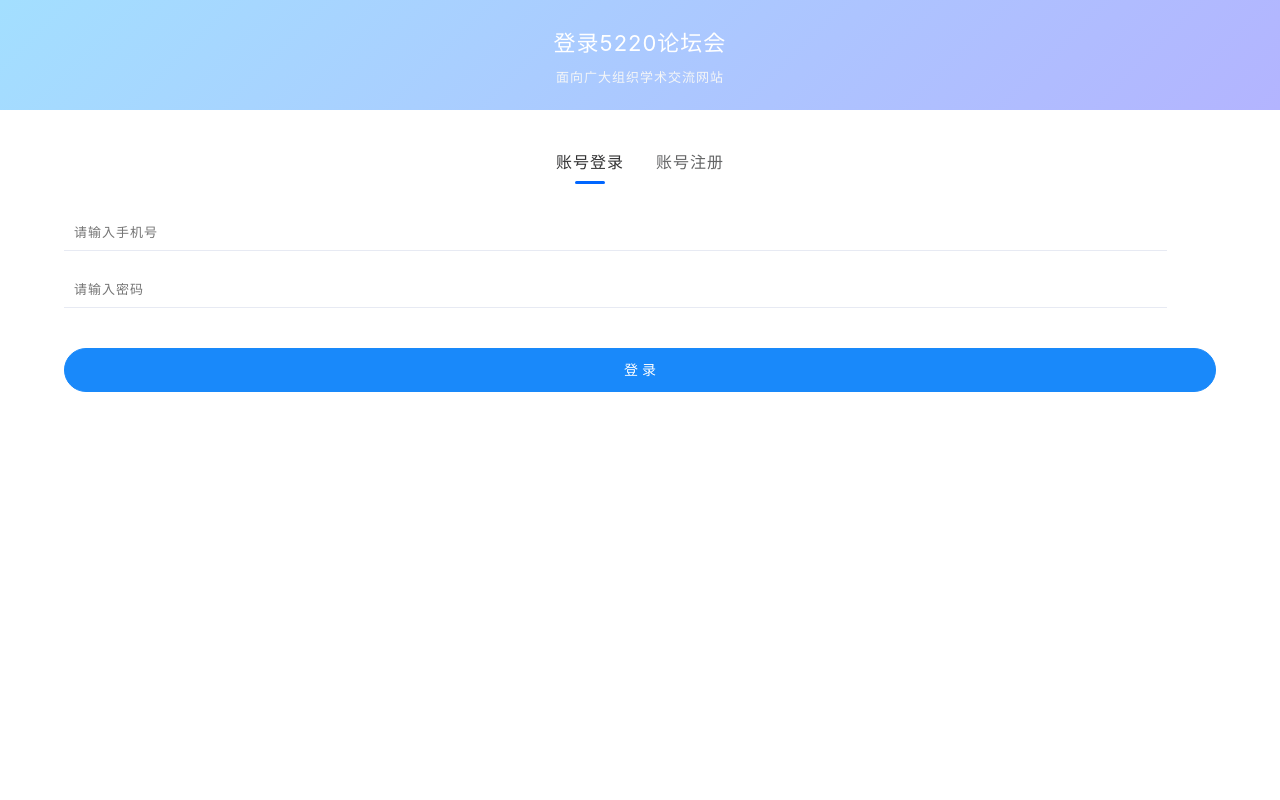
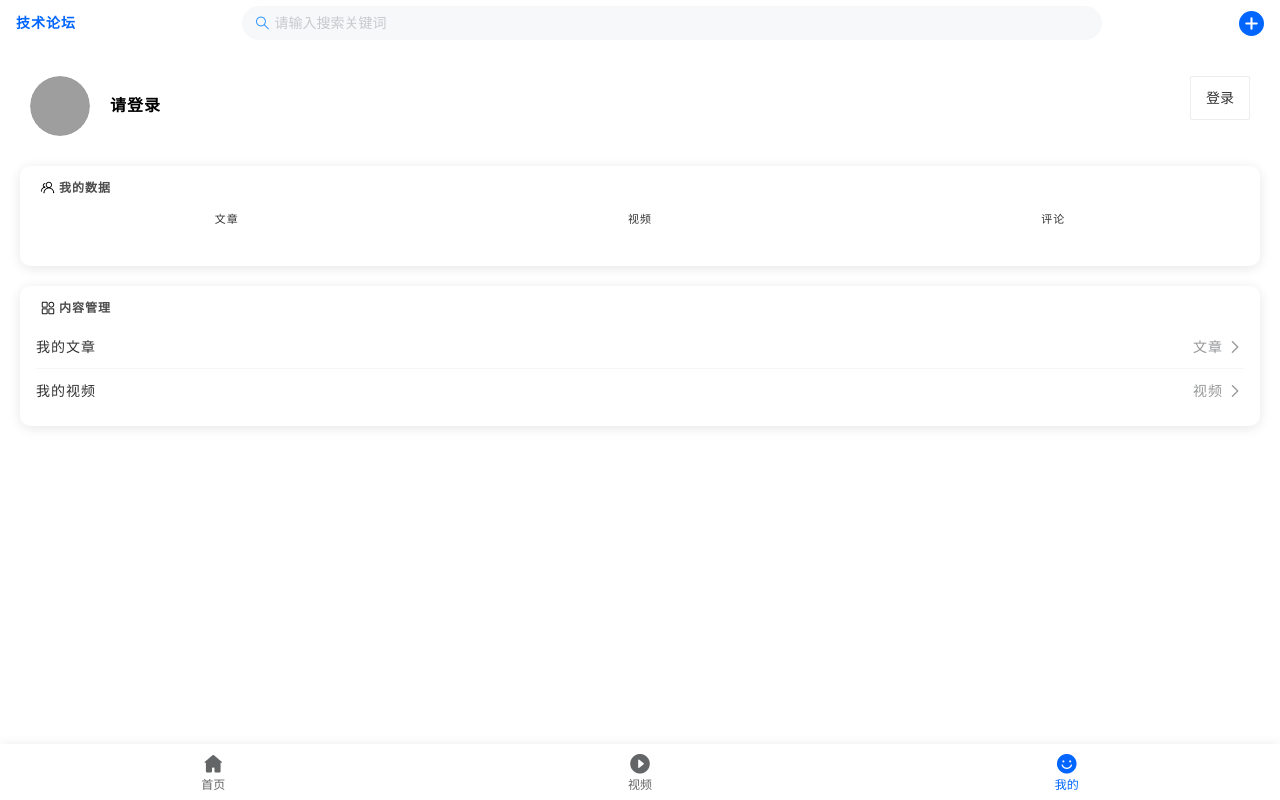
Before and after one commit to ltf-space/technology-forum-app, a Vue app: page /me in a window 1280 px wide. Before the commit this address led to /login. Built offline with nearby package versions, Linux system fonts and the light colour scheme; grey boxes are pictures that could not be loaded.

Commit message:
优化了用户不在线时操作内容的权限

```diff
--- a/package.json
+++ b/package.json
@@ -9,7 +9,7 @@
   "dependencies": {
     "axios": "^0.21.1",
     "markdown-it-vue": "^1.1.6",
-    "vant": "^2.12.12",
+    "vant": "^2.12.31",
     "vue": "^2.6.11",
     "vue-router": "^3.2.0",
     "vuex": "^3.4.0"
--- a/src/components/ArticleList.vue
+++ b/src/components/ArticleList.vue
@@ -117,7 +117,7 @@ export default {
 
 .title {
   letter-spacing: 1px;
-  font-weight: 500;
+  font-weight: 600;
   color: rgba(0, 0, 0, .9);
 }
 
--- a/src/components/UserArticleList.vue
+++ b/src/components/UserArticleList.vue
@@ -20,14 +20,14 @@
                 />
               </div>
             </div>
+          </div>
+        </router-link>
         <div class="star-bar">
           <van-icon name="like-o" size="12px"/><span class="star-bar-count">{{ item.agreeCount }}</span>
           <van-icon name="chat-o" size="12px"/><span class="star-bar-count">{{ item.commentCount }}</span>
           <span class="star-bar-count">{{ item.createAt }}</span>
-              <van-icon color="#eee" style="float: right;padding-top: 3px" name="cross" />
+          <van-icon color="#eee" style="float: right;padding-top: 3px" name="cross" @click="test"/>
         </div>
-          </div>
-        </router-link>
       </div>
 
       <div v-if="!item.hasPoster" class="item">
@@ -41,14 +41,14 @@
                 </div>
               </div>
             </div>
+          </div>
+        </router-link>
         <div class="star-bar">
           <van-icon name="like-o" size="12px"/><span class="star-bar-count">{{ item.agreeCount }}</span>
           <van-icon name="chat-o" size="12px"/><span class="star-bar-count">{{ item.commentCount }}</span>
           <span class="star-bar-count">{{ item.createAt }}</span>
-              <van-icon color="#eee" style="float: right;padding-top: 3px" name="cross" />
+          <van-icon color="#eee" style="float: right;padding-top: 3px" name="cross" @click="test"/>
         </div>
-          </div>
-        </router-link>
       </div>
     </div>
   </div>
@@ -71,14 +71,38 @@ export default {
     }
   },
   created(){
-    console.log(this.list);
+    // console.log(this.list);
   },
   mounted() {
-    console.log(this.list);
+    // console.log(this.list);
+  },
+  methods: {
+    async test(){
+      const res = await this.$dialog.confirm({
+        title: '警告',
+        message: '删除后无法撤回，是否删除',
+      })
+      if(res == 'confirm'){
+        console.log('点击了确认按钮');
+      }
+    }
   },
 }
 </script>
 <style scoped>
+.article {
+  font-size: 14px;
+  letter-spacing: 1px;
+  padding: 5px 0;
+  color: rgba(0, 0, 0, .8);
+  max-height: 33px;
+
+  overflow: hidden;
+  text-overflow: ellipsis;
+  display: -webkit-box;
+  -webkit-line-clamp: 2;
+  -webkit-box-orient: vertical;
+}
 .article-poster {
   min-width: 100px;
   min-height: 63px;
@@ -100,7 +124,7 @@ export default {
 
 .title {
   letter-spacing: 1px;
-  font-weight: 500;
+  font-weight: 600;
   color: rgba(0, 0, 0, .9);
 }
 
@@ -123,23 +147,10 @@ export default {
   color: rgba(0, 0, 0, .6);
 }
 
-.article {
-  font-size: 14px;
-  letter-spacing: 1px;
-  padding: 5px 0;
-  color: rgba(0, 0, 0, .8);
-  max-height: 35px;
-
-  overflow: hidden;
-  text-overflow: ellipsis;
-  display: -webkit-box;
-  -webkit-line-clamp: 2;
-  -webkit-box-orient: vertical;
-}
-
 .star-bar {
   height: 25px;
   padding-top: 8px;
+  padding-left: 8px;
 }
 
 .star-bar-count {
--- a/src/components/VideoList.vue
+++ b/src/components/VideoList.vue
@@ -2,7 +2,7 @@
   <div class="main">
     <div class="item" v-for="(item,index) in videoList" :key="index">
       <div class="title">{{ item.title }}</div>
-      <van-icon  v-if="isIcon" color="#eee" style="float: right;padding-top: 3px" name="cross" />
+      <van-icon  v-if="isIcon" color="#eee" style="float: right;padding-top: 3px" name="cross" @click="test"/>
       <div class="des">{{ item.type }}｜发布时间 {{ item.createAt }}</div>
       <div class="play" :style="'height:' + playHeight + 'px'">
         <video class="video"
@@ -44,14 +44,12 @@ export default {
   },
   mounted() {
     this.playHeight = this.windowWidth * (9 / 16)
-    // FindAllVideo().then((res) => {
-    //   if (res.status) {
-    //     this.videoList = res.data
-    //     // this.src = res.data[0].fid
-    //     console.log(res.data)
-    //   }
-    // })
   },
+  methods:{
+    test(){
+      console.log(111);
+    }
+  }
 
 }
 </script>
--- a/src/layout/Header.vue
+++ b/src/layout/Header.vue
@@ -21,7 +21,7 @@
 
     <van-popup v-model="show" round position="bottom" :style="{ height: '240px' }">
       <div style="padding: 20px">
-        <div class="author">
+        <div class="author" v-if="user">
           <van-image
               round
               width="40"
@@ -77,8 +77,15 @@ export default {
     onSearch() {
       this.$router.push('/search')
     },
-
+    // 点击右上角+按钮
     onClickRight() {
+      if(!this.user){
+        this.$store.commit('dialog',{
+          title:'提示',
+          msg:'登录后才可发表文章，是否跳转到登陆界面'
+        })
+        return
+      }
       this.show = true
     },
   },
--- a/src/layout/Index.vue
+++ b/src/layout/Index.vue
@@ -56,7 +56,7 @@ export default {
     changeTag(index){
       // 滚动条距离顶部的位置
       const scrollTop = document.documentElement.scrollTop || document.body.scrollTop
-      console.log(scrollTop);
+      // console.log(scrollTop);
       if(index == 0 || index == 1){
         if(scrollTop != 0){
           window.scrollTo(0,0)
--- a/src/router/index.js
+++ b/src/router/index.js
@@ -68,9 +68,9 @@ const router = new VueRouter({
 })
 
 //路由卫士
-router.beforeEach((to, from, next) => {
-    if (to.name !== 'Login' && !localStorage.getItem("uid")) next({name: 'Login'})
-    else next()
-})
+// router.beforeEach((to, from, next) => {
+//     if (to.name !== 'Login' && !localStorage.getItem("uid")) next({name: 'Login'})
+//     else next()
+// })
 
 export default router
--- a/src/store/index.js
+++ b/src/store/index.js
@@ -1,6 +1,7 @@
 import Vue from 'vue'
 import Vuex from 'vuex'
-import {Toast} from 'Vant'
+import {Toast} from 'vant'
+import {Dialog} from 'vant'
 Vue.use(Vuex)
 
 import {FindAllArticle} from "@/api/article";
@@ -13,7 +14,20 @@ export default new Vuex.Store({
     onrefresh(state,data){
       this.state.articleList = data
       this.state.isLoading = false
-    }
+    },
+      // 封装函数（弹出框）
+    dialog(state,payload){
+      return Dialog.confirm({
+          title: payload.title,
+          message: payload.msg,
+        }).then(() => {
+          // 点击确认后操作
+          location.href = '/login'
+        })
+        .catch(() => {
+          // 点击取消后操作
+        });
+    },
   },
   actions: {
     ONREFRESH(context){
--- a/src/views/ArticleDetails.vue
+++ b/src/views/ArticleDetails.vue
@@ -64,7 +64,8 @@
                v-model="show"
                round
                position="bottom"
-               :style="{ height: '90%' }">
+               :style="{ height: '90%' }"
+               @close="commentForm.content = ''">
       <div style="padding: 15px">
         <div class="popup-title">全部评论</div>
         <div class="popup-content">
@@ -170,6 +171,13 @@ export default {
     },
 // 点击发布按钮触发
     submitComment() {
+      if(!this.commentForm.uid){
+        this.$store.commit('dialog',{
+          title:'提示',
+          msg:'您当前没有登录，是否跳转到登陆界面'
+        })
+        return
+      }
       if(!this.commentForm.content){
         this.$toast('请输入评论内容')
         return
@@ -188,6 +196,14 @@ export default {
     },
 // 点击赞同按钮触发
     agree() {
+      if(!this.commentForm.uid){
+        this.$store.commit('dialog',{
+          title:'提示',
+          msg:'您当前没有登录，是否跳转到登陆界面'
+        })
+        // this.dialog('提示','您当前没有登录，是否跳转到登陆界面')
+        return
+      }
       this.agreeLoading = true
       Agree(this.$route.params.id).then( res => {
         if (res.status) {
@@ -199,7 +215,6 @@ export default {
         }, 700)
       })
     },
-
   },
 
 }
--- a/src/views/Me.vue
+++ b/src/views/Me.vue
@@ -3,20 +3,30 @@
     <div class="wrapper_top">
       <div class="wrapper_child">
         <van-image
+          v-if="user"
           round
           width="60"
           height="60"
           :src="base + '/file/image/' + user.avatar"
         />
-        <div class="des">
+        <van-image
+          v-else
+          round
+          width="60"
+          height="60"
+          src="../assets/photo.jpeg"
+        />
+        <div class="des" v-if="user">
           <div class="des-name">{{ user.nickname }}</div>
           <div style="display: flex; padding-top: 7px">
             <van-icon color="#06f" name="wechat-pay" />
             <span class="author-des">{{ user.school }}</span>
           </div>
         </div>
+        <div class="des2" v-else>请登录</div>
       </div>
-      <van-button class="btn" @click="exitLogin">注销</van-button>
+      <van-button class="btn" v-if="user" @click="exitLogin">注销</van-button>
+      <van-button class="btn" v-else @click="goLogin">登录</van-button>
     </div>
     <div class="card card-content">
       <div class="wrapper-title">
@@ -25,15 +35,15 @@
       </div>
       <van-row style="text-align: center">
         <van-col span="8" class="card-item"
-          >{{ user.articleCount }}
+          >{{ user ? user.articleCount : ''}}
           <div class="card-d1">文章</div>
         </van-col>
         <van-col span="8" class="card-item"
-          >{{ user.videoCount }}
+          >{{ user ? user.videoCount : ''}}
           <div class="card-d1">视频</div>
         </van-col>
         <van-col span="8" class="card-item"
-          >{{ user.commentCount }}
+          >{{ user ? user.commentCount : ''}}
           <div class="card-d1">评论</div>
         </van-col>
       </van-row>
@@ -43,8 +53,8 @@
         <van-icon name="apps-o" class="icon" size="16px"/>
         <div class="card-title">内容管理</div>
       </div>
-      <van-cell title="我的文章" is-link to="/userArticle" />
-      <van-cell title="我的视频" is-link to="/UserVideo" />
+      <van-cell title="我的文章" is-link value="文章" @click="goPathArticle"/>
+      <van-cell title="我的视频" is-link value="视频" @click="goPathVideo"/>
     </div>
   </div>
 </template>
@@ -78,12 +88,33 @@ export default {
         .then(() => {
           // on confirm
           localStorage.clear();
-          this.$router.push("/login");
         })
         .catch(() => {
           // on cancel
         });
     },
+    // 跳转路径方法
+    goToPath(path){
+      return this.$router.push(path)
+    },
+    // 去到登陆界面
+    goLogin(){
+      this.goToPath('login')
+    },
+    goPathArticle(){
+      if(!this.user){
+        this.$toast('请先登录')
+        return
+      }
+      this.goToPath('/userArticle')
+    },
+    goPathVideo(){
+      if(!this.user){
+        this.$toast('登录方可查看')
+        return
+      }
+      this.goToPath('/UserVideo')
+    }
   },
 };
 </script>
@@ -149,7 +180,12 @@ export default {
   letter-spacing: 1px;
   padding-top: 6px;
 }
-
+.des2{
+  padding-left: 20px;
+  letter-spacing: 1px;
+  padding-top: 16px;
+  font-weight: bold;
+}
 .des-name {
   font-size: 18px;
   padding-left: 3px;
--- a/src/views/UserArticle.vue
+++ b/src/views/UserArticle.vue
@@ -7,7 +7,7 @@
       @click-left="handleBack"
     />
     <van-pull-refresh v-model="isLoading" @refresh="onRefresh">
-      <div style="margin-bottom: 66px">
+      <div style="">
         <user-article-list class="listContent" :list="this.articleList" />
       </div>
     </van-pull-refresh>
```
Also changed, not shown: src/assets/photo.jpeg (added), 1 other file (tests, documents, lock files or other folders). Lines whose indentation alone changed are shown as unchanged.
